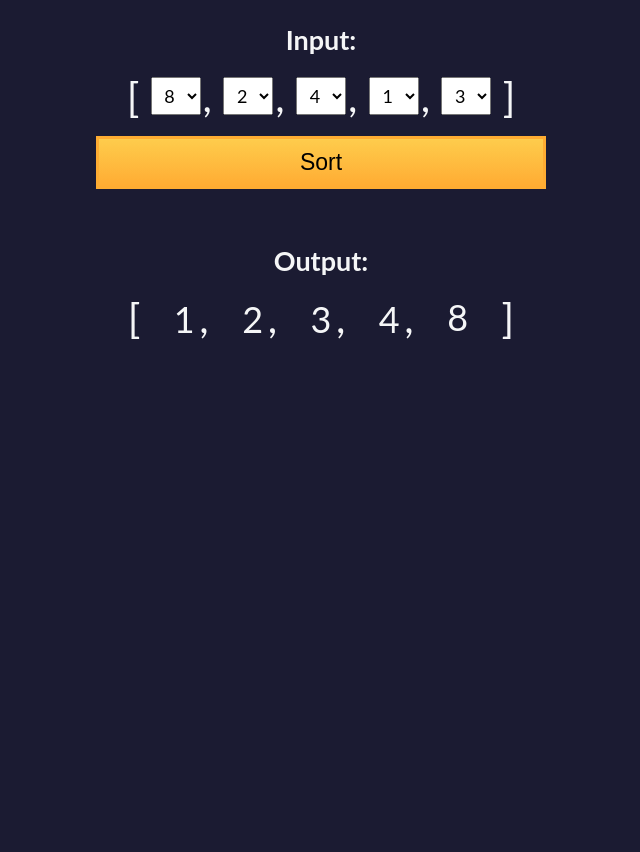
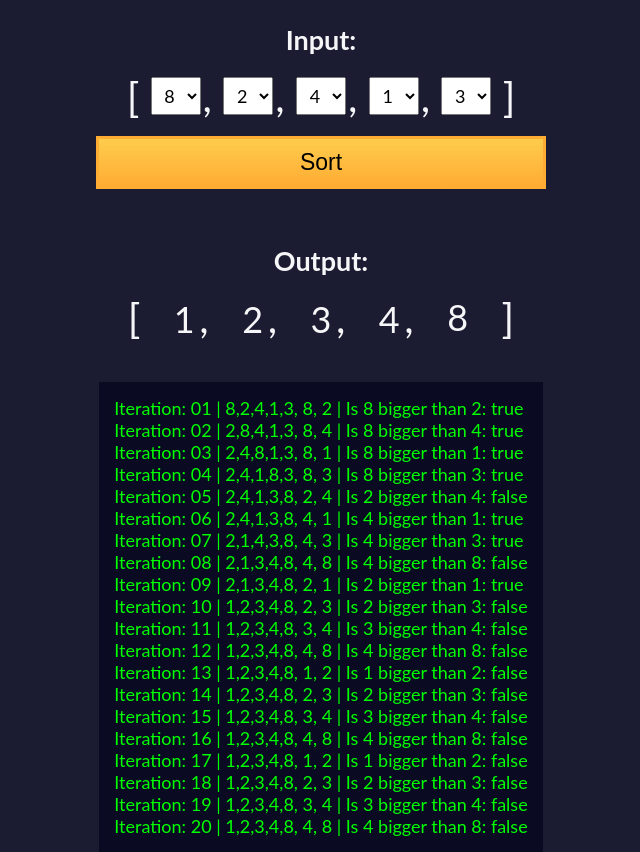
Before and after one commit to jddeltoro/fcc-7-algorithmic-number-sorter, a plain HTML site: page index.html in a window 1280 px wide. Both pictures are taken after a click on the button "Sort". Shown: the part 96-948 px from the top of the page, without its empty margins (319-959 px from the left). Before the commit the page ends 800 px from the top, so only its background shows below. Drawn offline with Linux system fonts and the light colour scheme.

Commit message:
Add logs to display how the sorting algorithm works

```diff
--- a/index.html
+++ b/index.html
@@ -137,6 +137,9 @@
             <span class="bracket">]</span>
         </div>
       </div>
+      <div id="output-log">
+
+      </div>
     </main>
     <script src="./script.js"></script>
   </body>
--- a/script.js
+++ b/script.js
@@ -1,4 +1,5 @@
 const sortButton = document.getElementById("sort");
+const outputLog = document.getElementById("output-log");
 
 const sortInputArray = (event) => {
     event.preventDefault();
@@ -7,7 +8,8 @@ const sortInputArray = (event) => {
         ...document.getElementsByClassName("values-dropdown")
     ].map((dropdown) => Number(dropdown.value));
 
-    const sortedValues = selectionSort(inputValues);
+    outputLog.innerText = "";
+    const sortedValues = bubbleSort(inputValues);
 
     updateUI(sortedValues);
 }
@@ -20,8 +22,11 @@ const updateUI = (array = []) => {
 }
 
 const bubbleSort = (array) => {
+    let iteration = 0;
     for (let i = 0; i < array.length; i++) {
         for (let j = 0; j < array.length - 1; j++) {
+            iteration++;
+            updateLog(iteration, array, j);
             if (array[j] > array[j + 1]) {
                 const temp = array[j];
                 array[j] = array[j + 1];
@@ -51,6 +56,24 @@ const selectionSort = (array) => {
     return array;
 }
 
+const insertionSort = (array) => {
+    for (let i = 1; i < array.length; i++) {
+        const currValue = array[i];
+        let j = i - 1;
 
+        while (j >= 0 && array[j] > currValue) {
+            array[j + 1] = array[j];
+            j--;
+        }
+
+    }
+}
 
 sortButton.addEventListener("click", sortInputArray);
+
+function updateLog(iteration, array, j) {
+    console.log("Iteration: " + iteration, array, array[j], array[j + 1], `, Is ${array[j]} bigger than ${array[j + 1]}: ${array[j] > array[j + 1]}`);
+    const newParagraph = document.createElement("p");
+    newParagraph.innerText = `Iteration: ${iteration < 10 ? String(iteration).padStart(2,"0") : iteration} | ${String(array)}, ${array[j]}, ${array[j + 1]} | Is ${array[j]} bigger than ${array[j + 1]}: ${array[j] > array[j + 1]}`;
+    outputLog.appendChild(newParagraph);
+}
--- a/styles.css
+++ b/styles.css
@@ -137,3 +137,27 @@
       max-width: 420px;
     }
   }
+
+
+ #output-log {
+    min-height: 55px;
+    margin-top: 25px;
+    border-radius: 0;
+    padding: 15px;
+    overflow-wrap: break-word;
+    text-align: left;
+    background-color: var(--gray-90);
+    color: lime;
+  }
+
+  output-log p {
+    font-size: 1.5em;
+  }
+
+  output-log p.error {
+    color: var(--error);
+  }
+
+  output-log p.error::before {
+    content: "Error: ";
+  }
```
